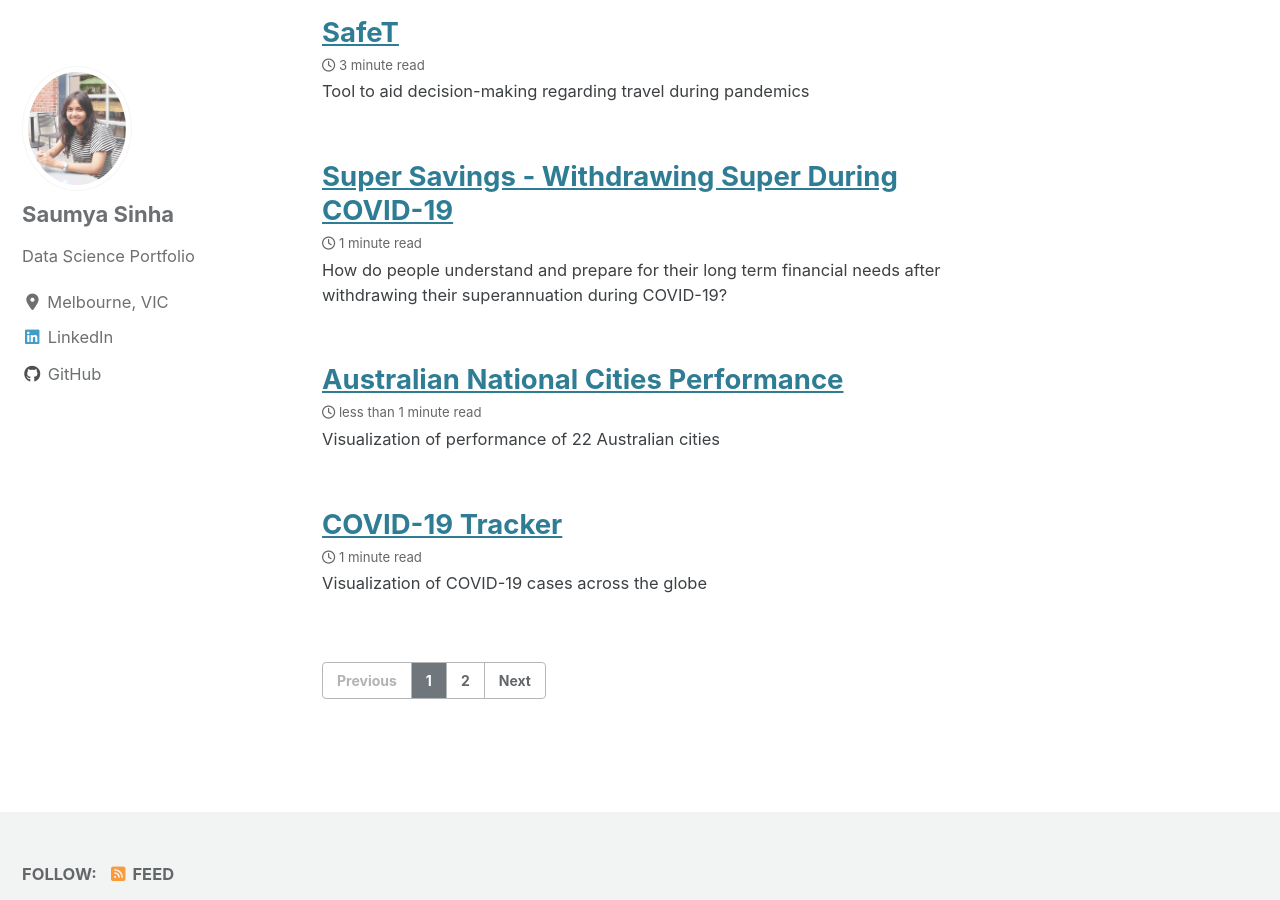
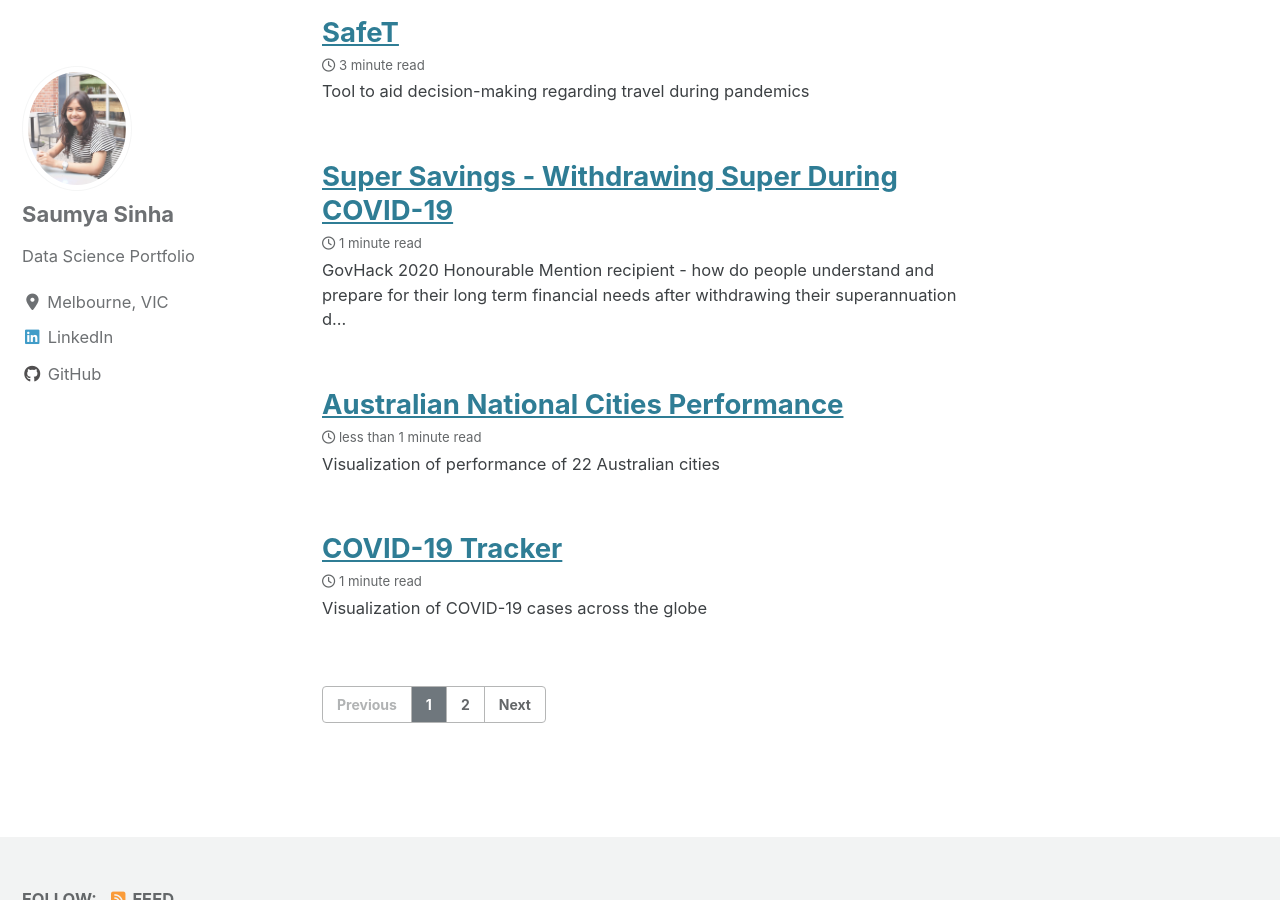
Before and after one commit to sinhasaumya/sinhasaumya.github.io, a Jekyll site: the page built from index.html, in a window 1280 px wide and 900 px high, scrolled down 939 px. Built offline with Jekyll 4.4.1, drawn with Linux system fonts in a browser that asks for light colours; cached includes are drawn as plain includes; nearby versions of some CDN libraries; the list of posts is cut into pages by our own code.

Commit message:
Add files via upload

```diff
--- a/_posts/2020-08-16-super-savings.md
+++ b/_posts/2020-08-16-super-savings.md
@@ -1,6 +1,6 @@
 ---
 date: 2020-08-16
-excerpt: "How do people understand and prepare for their long term financial needs after withdrawing their superannuation during COVID-19?"
+excerpt: "GovHack 2020 Honourable Mention recipient - how do people understand and prepare for their long term financial needs after withdrawing their superannuation during COVID-19?"
 header: ~
 tags:
   - pre-processing
```
